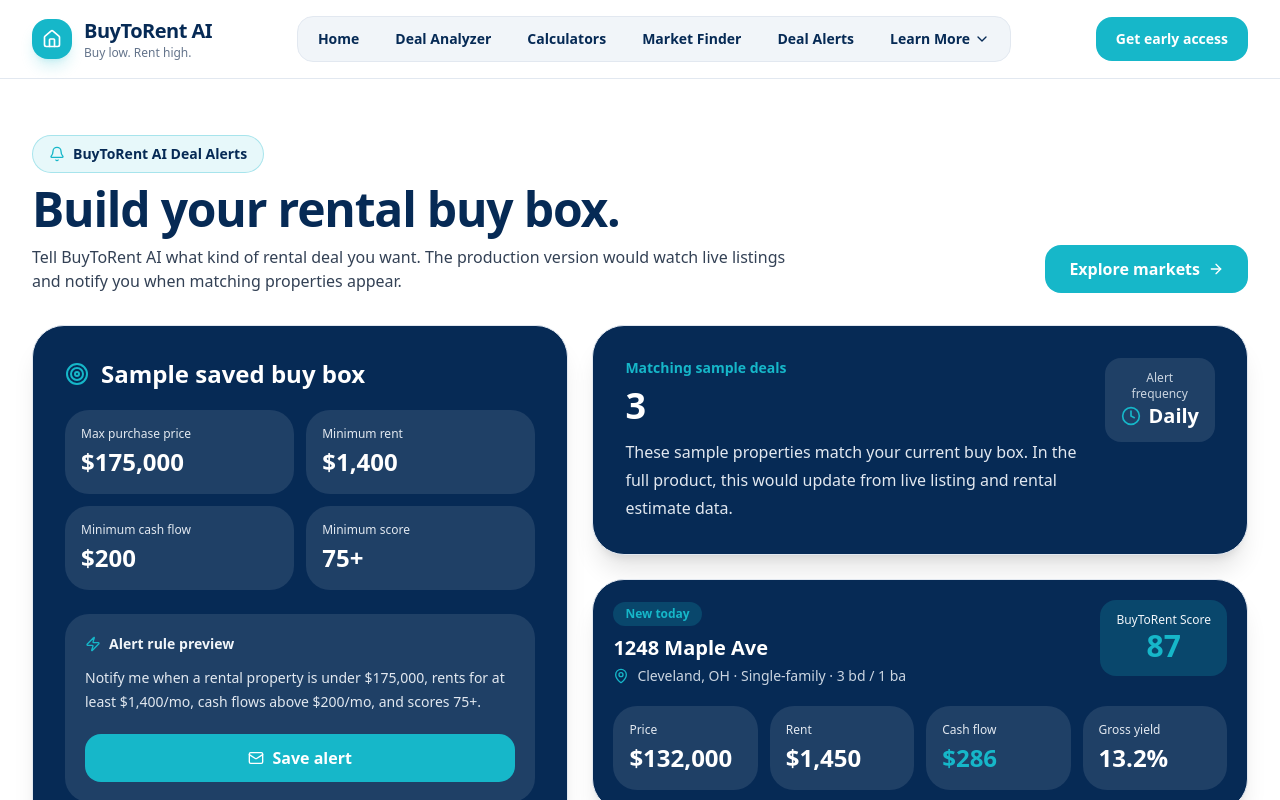
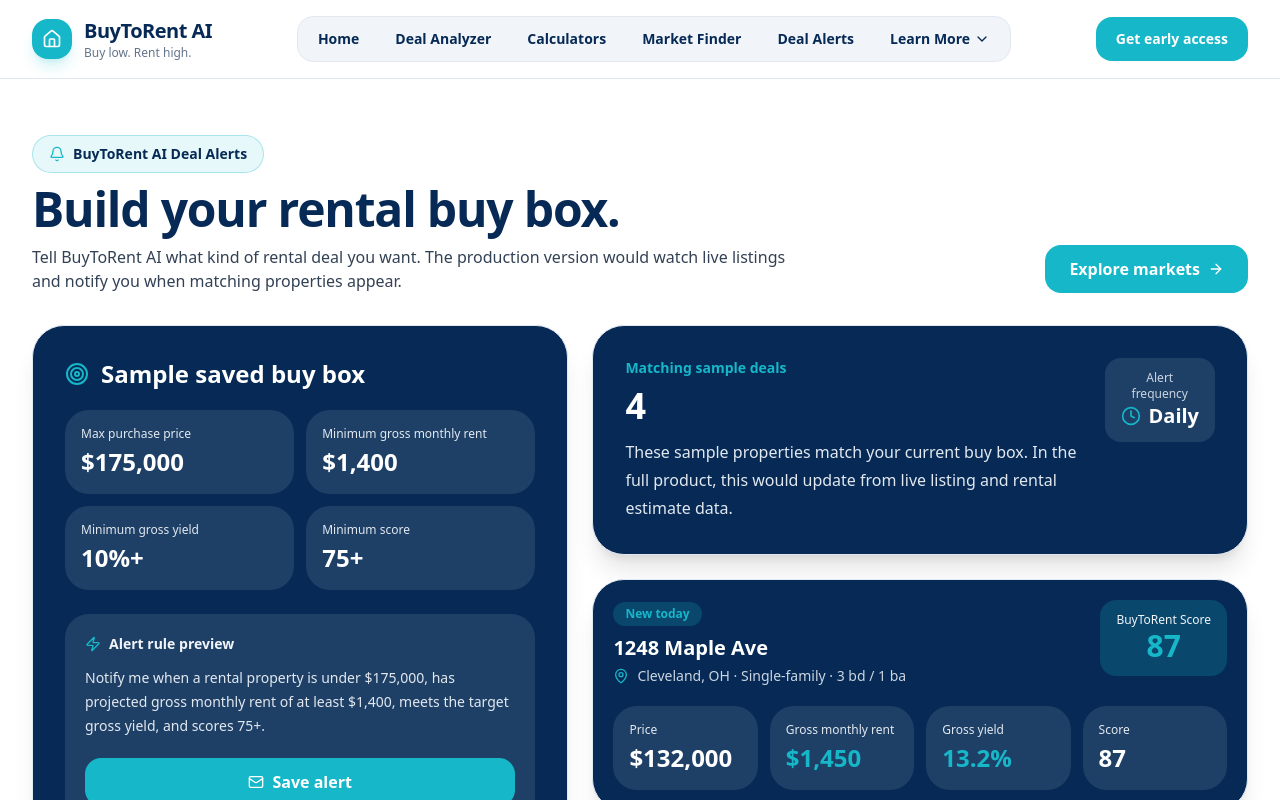
Before and after one commit to harvestarts-design/buytorentai, a Next.js app: page /alerts in a window 1280 px wide. Shown: the top 800 px of the page. Built offline with nearby package versions, Linux system fonts and the light colour scheme.

Commit message:
Update cash flow

```diff
--- a/components/DealAlerts.tsx
+++ b/components/DealAlerts.tsx
@@ -13,11 +13,7 @@
 
 export function DealAlerts() {
   const matchedDeals = sampleProperties.filter(
-    (p) =>
-      p.price <= 175000 &&
-      p.rent >= 1400 &&
-      p.cashFlow >= 200 &&
-      p.score >= 75
+    (p) => p.price <= 175000 && p.rent >= 1400 && p.score >= 75
   );
 
   return (
@@ -56,8 +52,8 @@
 
           <div className="grid gap-3 sm:grid-cols-2">
             <Metric label="Max purchase price" value="$175,000" />
-            <Metric label="Minimum rent" value="$1,400" />
-            <Metric label="Minimum cash flow" value="$200" />
+            <Metric label="Minimum gross monthly rent" value="$1,400" />
+            <Metric label="Minimum gross yield" value="10%+" />
             <Metric label="Minimum score" value="75+" />
           </div>
 
@@ -68,8 +64,9 @@
             </div>
 
             <p className="text-sm leading-6 text-slate-200">
-              Notify me when a rental property is under $175,000, rents for at
-              least $1,400/mo, cash flows above $200/mo, and scores 75+.
+              Notify me when a rental property is under $175,000, has projected
+              gross monthly rent of at least $1,400, meets the target gross
+              yield, and scores 75+.
             </p>
 
             <Button href="/early-access" className="mt-5 w-full">
@@ -137,16 +134,20 @@
 
                 <div className="mt-5 grid gap-3 sm:grid-cols-4">
                   <Metric label="Price" value={formatCurrency(deal.price)} />
-                  <Metric label="Rent" value={formatCurrency(deal.rent)} />
+
                   <Metric
-                    label="Cash flow"
-                    value={formatCurrency(deal.cashFlow)}
+                    label="Gross monthly rent"
+                    value={formatCurrency(deal.rent)}
                     highlight
                   />
+
                   <Metric
                     label="Gross yield"
                     value={`${deal.yield.toFixed(1)}%`}
+                    highlight
                   />
+
+                  <Metric label="Score" value={`${deal.score}`} />
                 </div>
               </Card>
             ))}
```
